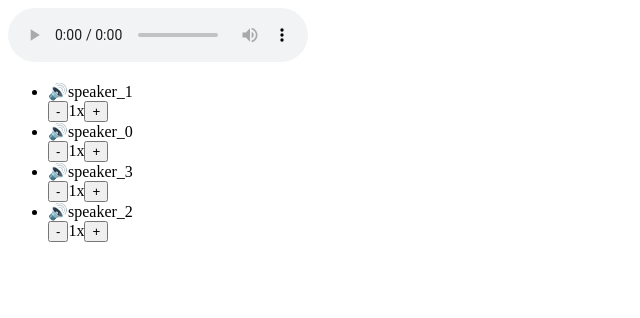
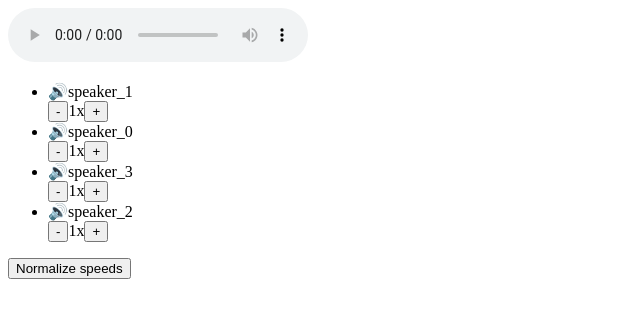
Before and after one commit to tf3/smarter-audio-player, a React app: page / in a window 1280 px wide. Shown: the top 318 px of the page, without its empty margins (0-640 px from the left). Built offline with nearby package versions, Linux system fonts and the light colour scheme; the HTML template or start-up script is replaced by a standard one.

Commit message:
Add option to normalize speaker speeds

```diff
--- a/src/components/App.js
+++ b/src/components/App.js
@@ -5,18 +5,25 @@ import AudioPlayer from './AudioPlayer';
 import Controls from './Controls';
 import getParticipantsFromTimeIntervals from '../utils/getParticipantsFromTimeIntervals';
 import getDefaultSpeakerSpeeds from '../utils/getDefaultSpeakerSpeeds';
+import getNormalizedSpeakerSpeeds from '../utils/getNormalizedSpeakerSpeeds';
+import { checkForEquality } from '../utils/general';
 
 const uri = '../69--Jeffrey-Ding-on-Chinas-AI-dream-Feb-6.mp3';
 const speakerTimeIntervals = getSpeakerTimeIntervals();
+const normalizedSpeakerSpeeds = getNormalizedSpeakerSpeeds();
+
 
 const App = () => {
   const participants = getParticipantsFromTimeIntervals(speakerTimeIntervals);
   const [playtime, setPlaytime] = useState('');
   const [speakerSpeeds, setSpeakerSpeeds] = useState(getDefaultSpeakerSpeeds(participants));
-  const setSingleSpeakerSpeed = (speaker, speed) => setSpeakerSpeeds({ ...speakerSpeeds, [speaker]: speed });
   const audioPlayerRef = useRef(null);
   const currentSpeaker = getCurrentSpeaker(speakerTimeIntervals, playtime);
   const currentSpeakerSpeed = speakerSpeeds[currentSpeaker];
+  const speedsAreNormalized = checkForEquality(normalizedSpeakerSpeeds, speakerSpeeds);
+
+  const setSingleSpeakerSpeed = (speaker, speed) => setSpeakerSpeeds({ ...speakerSpeeds, [speaker]: speed });
+  const normalizeSpeakerSpeeds = () => setSpeakerSpeeds(normalizedSpeakerSpeeds);
 
   return (
     <div>
@@ -32,6 +39,8 @@ const App = () => {
         setSingleSpeakerSpeed={setSingleSpeakerSpeed}
         audioPlayerRef={audioPlayerRef}
         participants={participants}
+        normalizeSpeakerSpeeds={normalizeSpeakerSpeeds}
+        speedsAreNormalized={speedsAreNormalized}
       />
     </div>
   );
--- a/src/components/Controls.js
+++ b/src/components/Controls.js
@@ -1,7 +1,7 @@
 import React, { useEffect } from 'react';
 import Participant from './Participant';
 
-const Controls = ({ currentSpeaker, currentSpeakerSpeed, setSingleSpeakerSpeed, audioPlayerRef, participants, speakerSpeeds }) => {
+const Controls = ({ currentSpeaker, currentSpeakerSpeed, setSingleSpeakerSpeed, audioPlayerRef, participants, speakerSpeeds, normalizeSpeakerSpeeds, speedsAreNormalized }) => {
   const setSpeed = newSpeed => {
     const DEFAULT_SPEED = 1;
     const { current } = audioPlayerRef;
@@ -30,6 +30,9 @@ const Controls = ({ currentSpeaker, currentSpeakerSpeed, setSingleSpeakerSpeed,
           />
         ))}
       </ul>
+      <button type="button" onClick={normalizeSpeakerSpeeds} disabled={speedsAreNormalized}>
+        {speedsAreNormalized ? 'Speeds normalized' : 'Normalize speeds'}
+      </button>
     </div>
   );
 };
--- /dev/null
+++ b/src/utils/general.js
@@ -0,0 +1,7 @@
+export const checkForEquality = (obj1, obj2) => (
+  Object.keys(obj1).reduce((isSameSoFar, key) => {
+    if (!obj2[key]) return false;
+    if (!(obj1[key] === obj2[key])) return false;
+    return isSameSoFar && true;
+  }, true)
+);
--- /dev/null
+++ b/src/utils/getNormalizedSpeakerSpeeds.js
@@ -0,0 +1,16 @@
+import getSpeakerWordsPerMinute from './getSpeakerWordsPerMinute';
+
+const round = x => Number(x.toFixed(1));
+
+const getNormalizedSpeakerSpeeds = () => {
+  const speakersWPM = getSpeakerWordsPerMinute();
+  const speakers = Object.keys(speakersWPM);
+  const baseRate = Object.values(speakersWPM)[0]; // the other speeds will be adjusted to match this WPM
+
+  return speakers.reduce((normalizedSpeakerSpeeds, speaker) => ({
+    ...normalizedSpeakerSpeeds,
+    [speaker]: round(baseRate / speakersWPM[speaker])
+  }), {});
+};
+
+export default getNormalizedSpeakerSpeeds;
--- /dev/null
+++ b/src/utils/getSpeakerWordCounts.js
@@ -0,0 +1,31 @@
+import transcription from '../../transcription-02.json';
+import getSpeakerTimeIntervals from './getSpeakerTimeIntervals';
+
+const getSpeakerAtInterval = ({ start_time, end_time }) => {
+  const [startTimeNumber, endTimeNumber] = [Number(start_time), Number(end_time)];
+  const speakerTimeIntervals = getSpeakerTimeIntervals();
+
+  // TODO: rewrite to be more efficient
+  const intervalWithinRange = speakerTimeIntervals.find(interval => (
+    startTimeNumber >= Number(interval.start_time) && endTimeNumber <= Number(interval.end_time)
+  ));
+
+  if (!intervalWithinRange) return null;
+  return intervalWithinRange.speaker_label;
+};
+
+const getSpeakerWordCounts = () => {
+  const words = transcription.results.items;
+
+  return words.reduce((wordCounts, { start_time, end_time }) => {
+    const speaker = getSpeakerAtInterval({ start_time, end_time });
+    if (!speaker) return wordCounts;
+
+    return {
+      ...wordCounts,
+      [speaker]: (wordCounts[speaker] || 0) + 1
+    };
+  }, {});
+};
+
+export default getSpeakerWordCounts;
--- /dev/null
+++ b/src/utils/getSpeakerWordsPerMinute.js
@@ -0,0 +1,16 @@
+import getSpeakerWordsCounts from './getSpeakerWordCounts';
+import getTotalSpeakingTimesFromTimeIntervals from './getTotalSpeakingTimesFromTimeIntervals';
+import getSpeakerTimeIntervals from './getSpeakerTimeIntervals';
+
+const getSpeakerWordsPerMinute = () => {
+  const timeIntervals = getSpeakerTimeIntervals();
+  const totalSpeakingTime = getTotalSpeakingTimesFromTimeIntervals(timeIntervals); // seconds
+  const wordCounts = getSpeakerWordsCounts();
+
+  return Object.keys(totalSpeakingTime).reduce((wordsPerMinute, speaker) => ({
+    ...wordsPerMinute,
+    [speaker]: wordCounts[speaker] / (totalSpeakingTime[speaker] / 60)
+  }), {});
+};
+
+export default getSpeakerWordsPerMinute;
```
